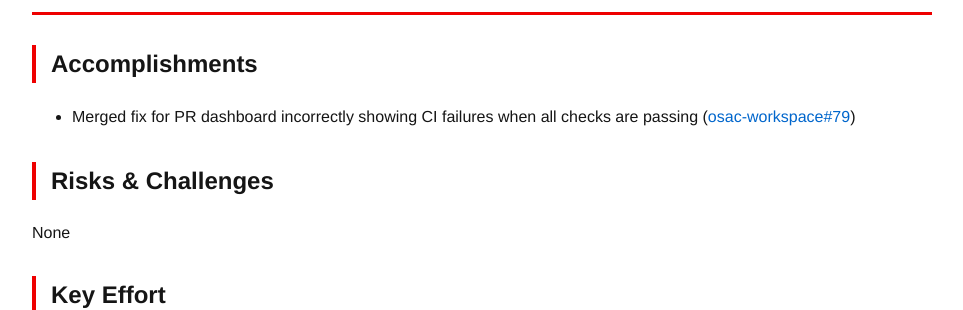
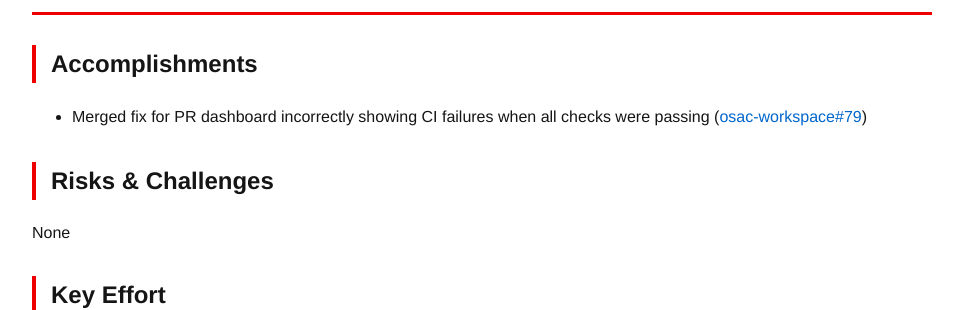
Before and after one commit to tzvatot/daily-status, a Jekyll site: the page built from 2026-06-29.md, in a window 1280 px wide. Shown: the part 131-441 px from the top of the page, without its empty margins (158-1121 px from the left). Built offline with Jekyll 4.4.1, drawn with Linux system fonts in a browser that asks for light colours.

Commit message:
Daily status update - 2026-06-29

```diff
--- a/2026-06-29.md
+++ b/2026-06-29.md
@@ -7,7 +7,7 @@ date: 2026-06-29
 # Daily Status - 2026-06-29
 
 ## Accomplishments
-- Merged fix for PR dashboard incorrectly showing CI failures when all checks are passing ([osac-workspace#79](https://github.com/osac-project/osac-workspace/pull/79))
+- Merged fix for PR dashboard incorrectly showing CI failures when all checks were passing ([osac-workspace#79](https://github.com/osac-project/osac-workspace/pull/79))
 
 ## Risks & Challenges
 None
```
